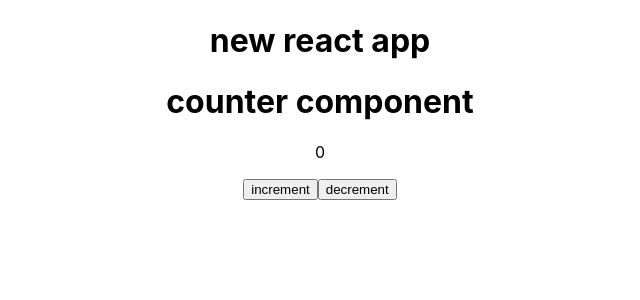
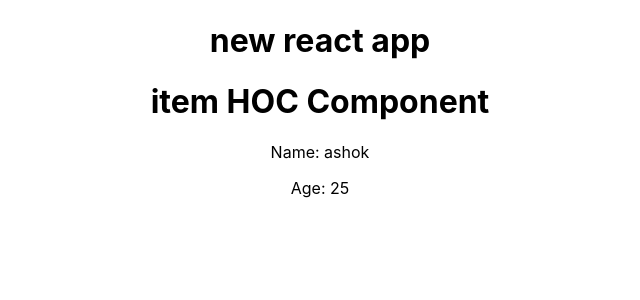
Before and after one commit to ashoknandurka/react-playground, a React (Create React App) app: page / in a window 1280 px wide. Shown: the top 300 px of the page, without its empty margins (320-960 px from the left). Built offline with nearby package versions, Linux system fonts and the light colour scheme.

Commit message:
hoc testing

```diff
--- a/src/App.js
+++ b/src/App.js
@@ -18,11 +18,11 @@ function App() {
       {/* <Search /> */}
       {/* <DebounceSearch /> */}
       {/* <Counter1 />  */}
-      {/* <Item /> */}
+      <Item />
       {/* <InfiniteScroller /> */}
       {/* <InfiniteScrollerIntApi /> */}
       {/* <PaginationExample /> */}
-      <Counter />
+      {/* <Counter /> */}
     </div>
   );
 }
--- a/src/hoc/Item.js
+++ b/src/hoc/Item.js
@@ -1,9 +1,11 @@
 import updateComponent from "./updateComponent";
 
-function Item() {
+function Item({name, age}) {
   return (
     <div>
-      <h1>item Component</h1>
+      <h1>item HOC Component</h1>
+      <p>Name: {name}</p>
+      <p>Age: {age}</p>
     </div>
   );
 }
--- a/src/hoc/updateComponent.js
+++ b/src/hoc/updateComponent.js
@@ -1,15 +1,9 @@
 
-
-function updateComponent(childComponent){
-    function newComponent(){
-        return (
-            <chilComponent
-            name = 'ashok'
-            age = {25}
-            />
-        )
-    }
-    return newComponent()
+function updateComponent(ChildComponent) {
+  function newComponent() {
+    return <ChildComponent name="ashok" age={25} />;
+  }
+  return newComponent;
 }
 
 export default updateComponent;
```
Also changed, not shown: 2 other files (tests, documents, lock files or other folders).
